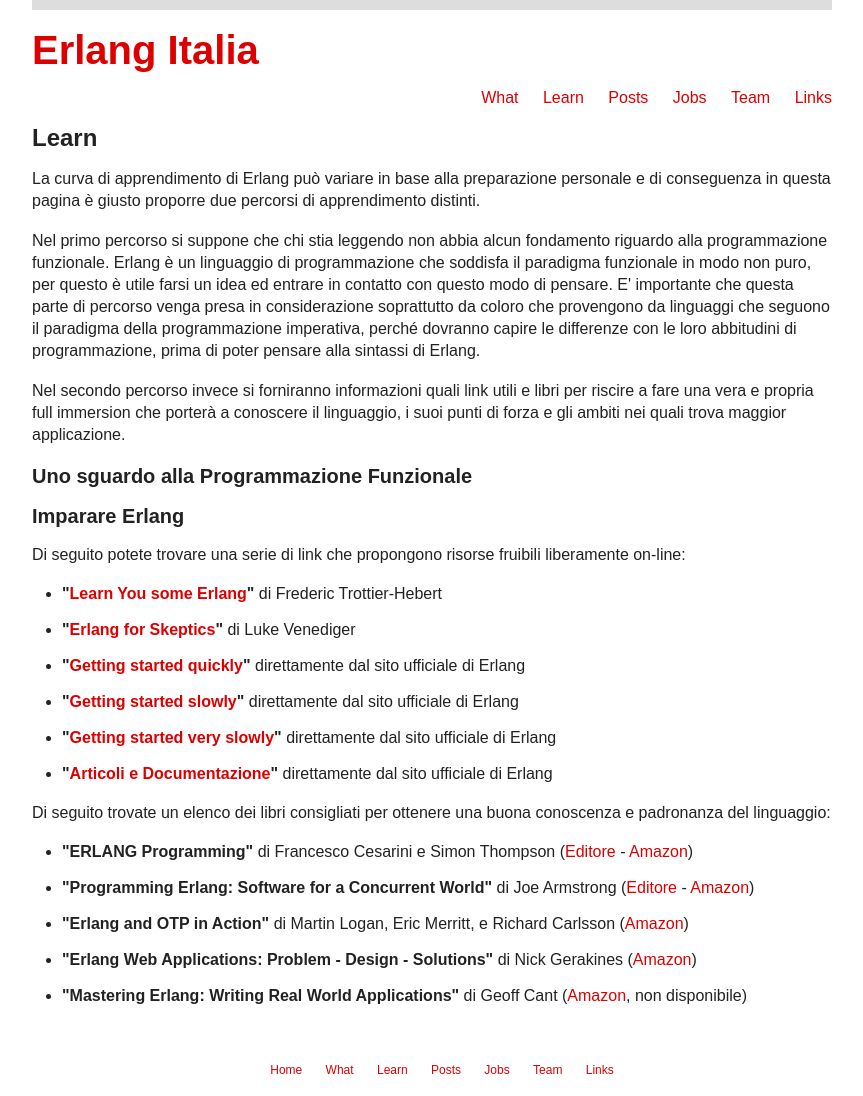
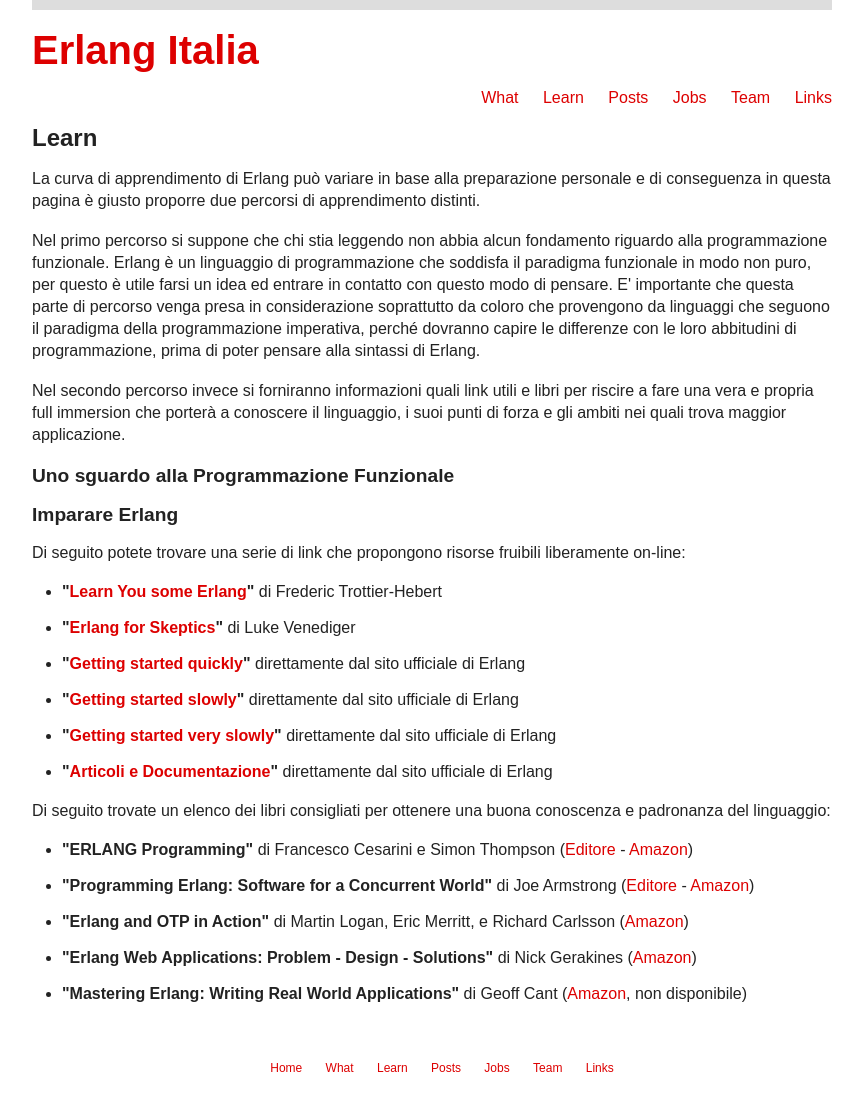
Before and after one commit to erlang-italia/erlang-italia.github.com, a Jekyll site: the page built from learn.html, in a window 1280 px wide. Shown: the whole page, without its empty margins (208-1071 px from the left). Built offline with Jekyll 4.4.1, drawn with Linux system fonts in a browser that asks for light colours; Markdown is read by kramdown in place of the engine named in the settings.

Commit message:
Minor changes to CSS style

```diff
--- a/stylesheets/style.css
+++ b/stylesheets/style.css
@@ -3,7 +3,7 @@
   color: #222;
 }
 
-h1, h2, h3, h4 {
+h1, h2, h3 {
   font-weight: bold;
   margin-top: 20px;
   margin-bottom: 10px;
@@ -18,11 +18,7 @@
 }
 
 h3 {
-  font-size: 125%;
-}
-
-h4 {
-  font-size: 112.5%;
+  font-size: 120%;
 }
 
 sup {
@@ -93,7 +89,7 @@
 }
 
 code {
-  font-family: 'Courier', monospace;
+  font-family: monospace;
   padding: 0 5px;
   white-space: nowrap;
   border: 1px solid #EAEAEA;
```
